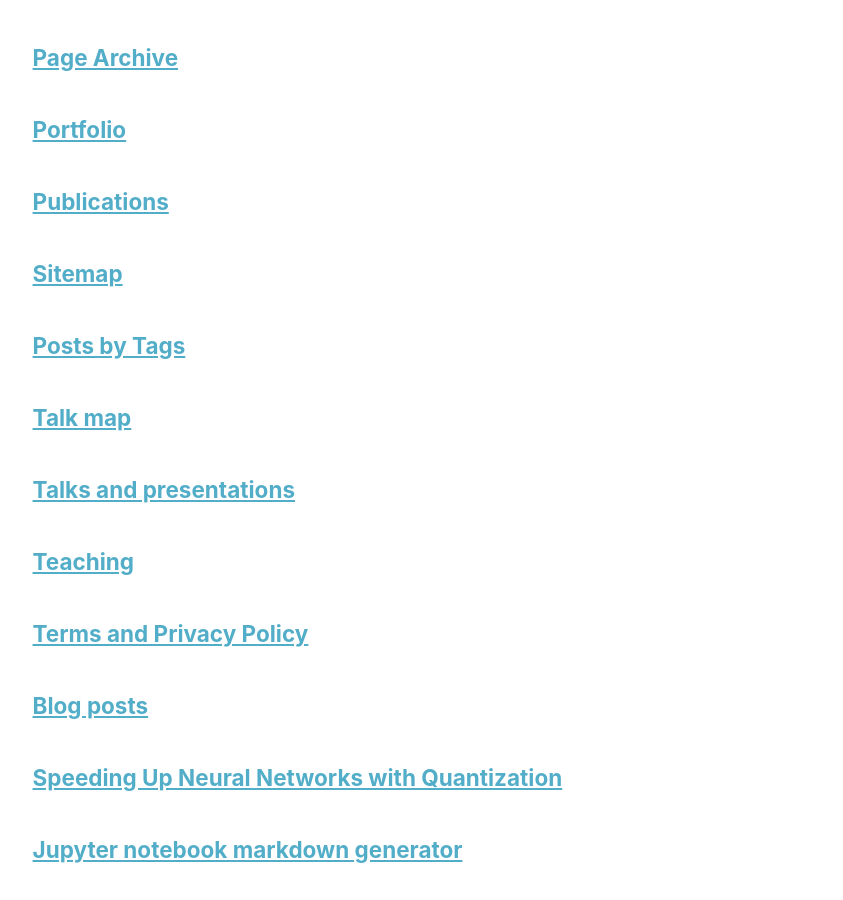
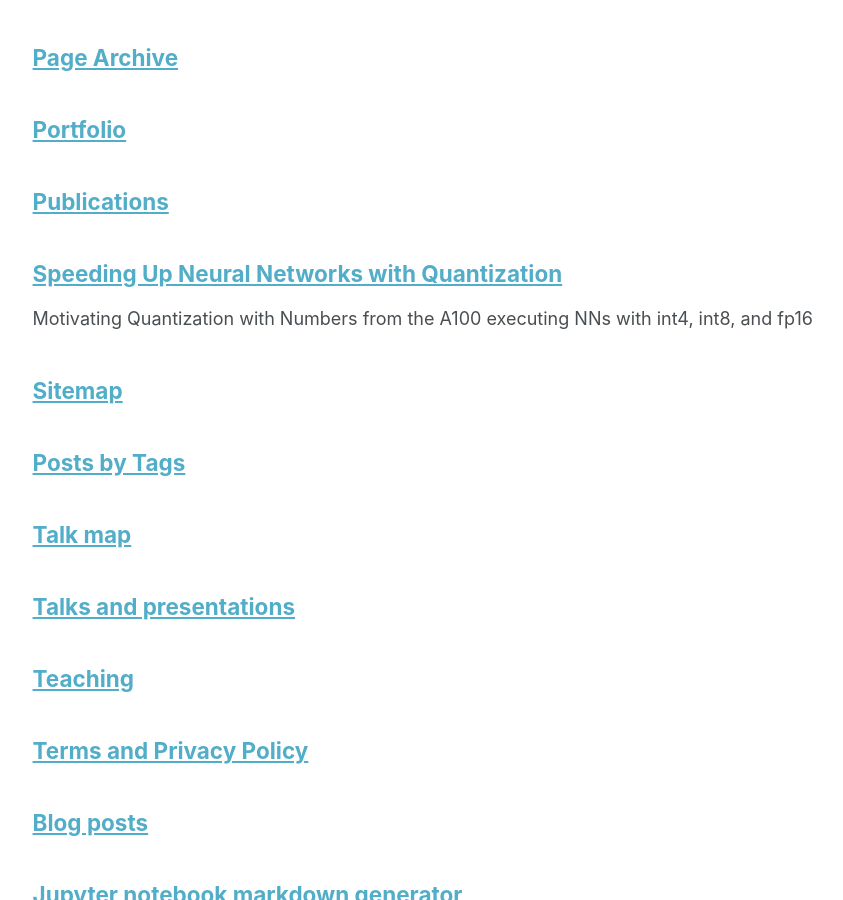
Before and after one commit to clee1994/clee1994.github.io, a Jekyll site: the page built from _pages/page-archive.html, in a window 1280 px wide and 900 px high, scrolled down 930 px. Shown: the whole window, without its empty margins (249-1092 px from the left). Built offline with Jekyll 4.4.1, drawn with Linux system fonts in a browser that asks for light colours.

Commit message:
normal - files added

```diff
--- a/_pages/quant_speed.md
+++ b/_pages/quant_speed.md
@@ -1,3 +1,13 @@
+---
+permalink: /quant_speed
+title: "Speeding Up Neural Networks with Quantization"
+excerpt: "Motivating Quantization with Numbers from the A100 executing NNs with int4, int8, and fp16"
+author_profile: true
+redirect_from:
+  - /quant_speed/
+  - /quant_speed.html
+---
+
 # Speeding Up Neural Networks with Quantization
 
 ### Why do we need machine learning acceleration?
```
Also changed, not shown: 1 other file.
